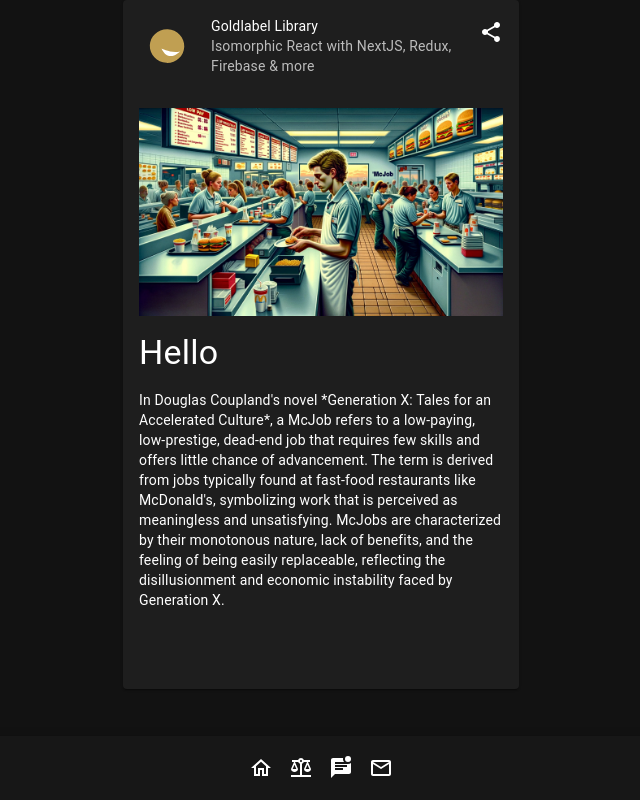
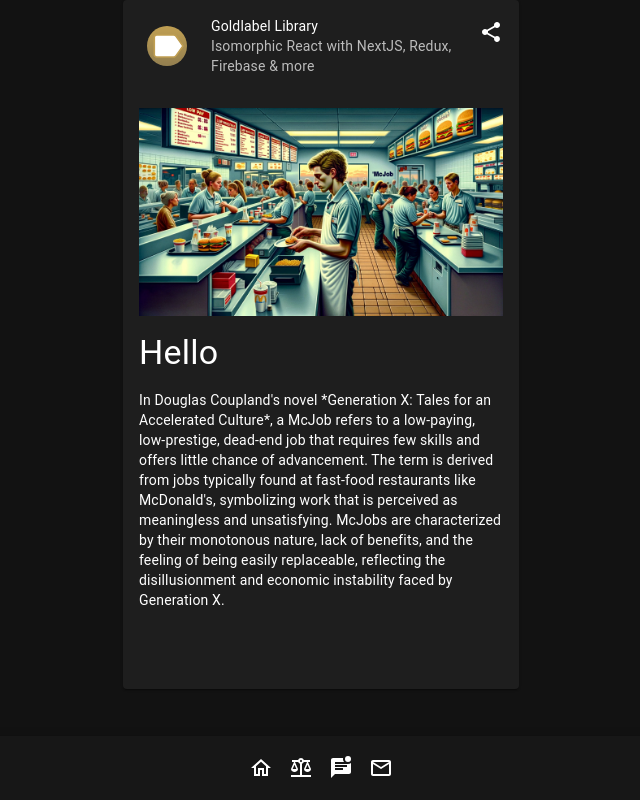
Before and after one commit to listingslab/goldlabel-library, a Next.js app: page / in a window 1280 px wide. Shown: the whole page, without its empty margins (319-959 px from the left). Built offline with nearby package versions, Linux system fonts and the light colour scheme; no server answers.

Commit message:
Site avatar

```diff
--- a/GLLibrary/Layout/Mobile.tsx
+++ b/GLLibrary/Layout/Mobile.tsx
@@ -37,7 +37,7 @@ export default function Mobile(props: any) {
                   onNavClick('/');
                 }}
               >
-                <Avatar src={'/svg/iOS.svg'} />
+                <Avatar src={'/svg/icon_512.svg'} />
               </IconButton>
             }
             action={
```
